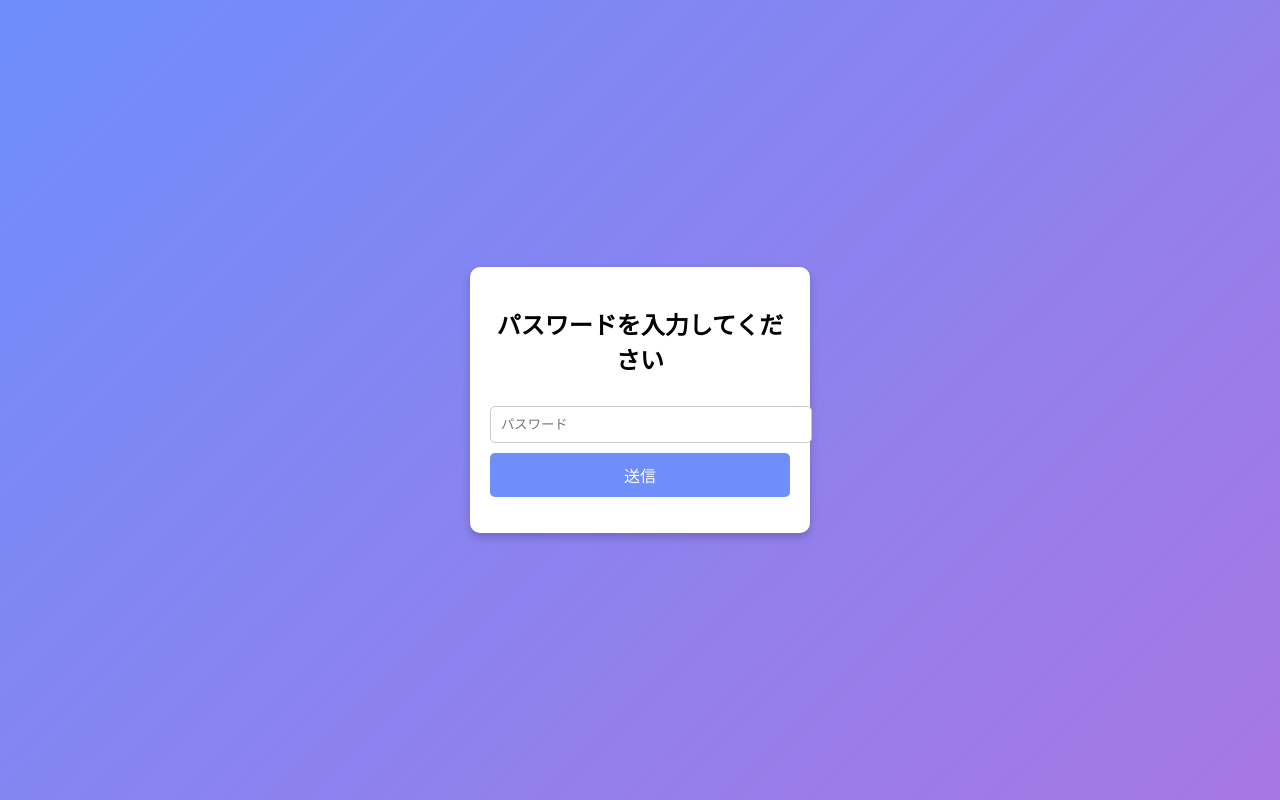
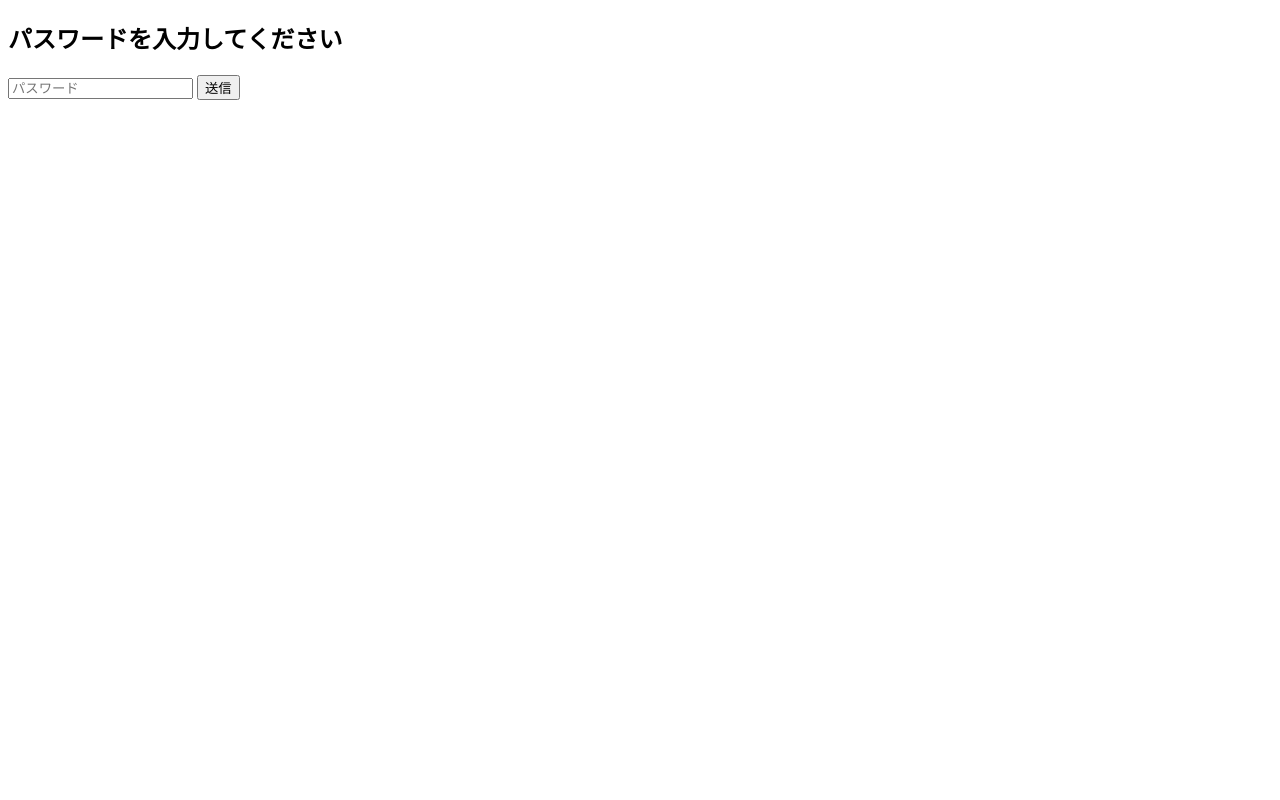
Before and after one commit to itsumenzu/member, a plain HTML site: page password.html in a window 1280 px wide. Drawn offline with Linux system fonts and the light colour scheme.

Commit message:
Update styles.css

```diff
--- a/styles.css
+++ b/styles.css
@@ -1,53 +1,2 @@
 body{width:100%;}
 Table{width:100%;}
-
-body {
-    display: flex;
-    justify-content: center;
-    align-items: center;
-    height: 100vh;
-    margin: 0;
-    background: linear-gradient(135deg, #6e8efb, #a777e3);
-    font-family: 'Arial', sans-serif;
-}
-
-.container {
-    background: white;
-    padding: 20px;
-    border-radius: 10px;
-    box-shadow: 0 4px 8px rgba(0, 0, 0, 0.2);
-    text-align: center;
-    width: 300px;
-}
-
-h2 {
-    margin-bottom: 20px;
-}
-
-input {
-    width: 100%;
-    padding: 10px;
-    margin: 10px 0;
-    border: 1px solid #ccc;
-    border-radius: 5px;
-}
-
-button {
-    width: 100%;
-    padding: 10px;
-    background: #6e8efb;
-    border: none;
-    border-radius: 5px;
-    color: white;
-    font-size: 16px;
-    cursor: pointer;
-}
-
-button:hover {
-    background: #a777e3;
-}
-
-.error-message {
-    color: red;
-    margin-top: 10px;
-}
```
